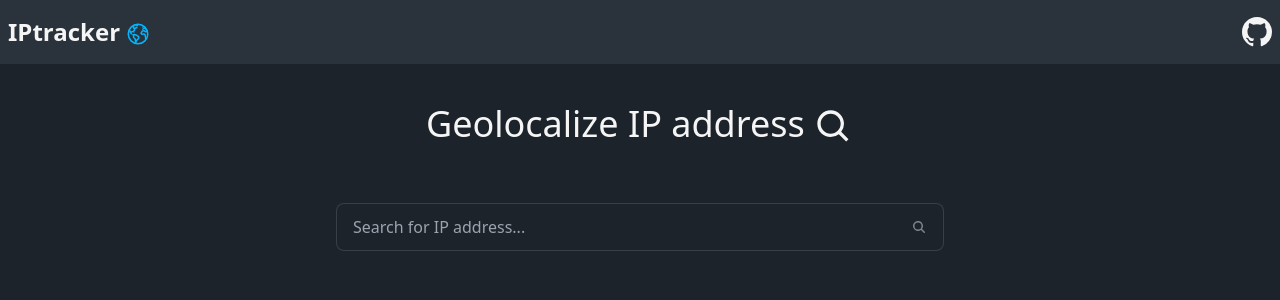
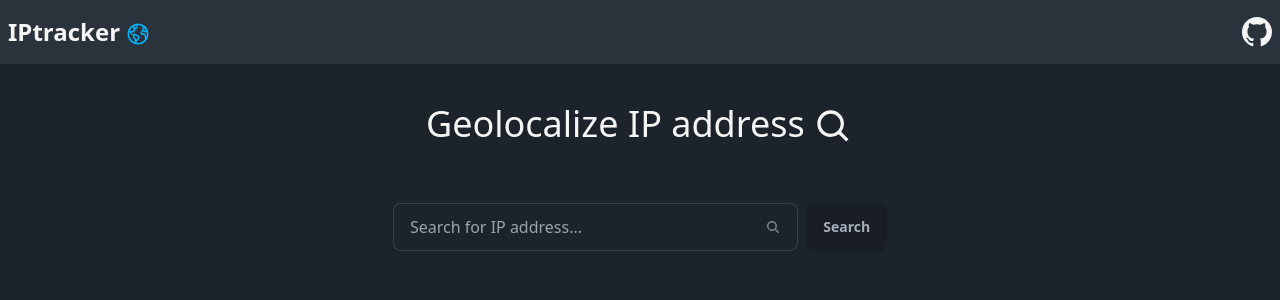
Before and after one commit to branGitfox/IP-Tracker, a React (Vite) app: page / in a window 1280 px wide. Shown: the top 300 px of the page. Built offline with nearby package versions, Linux system fonts and the light colour scheme.

Commit message:
style: fixing input bug

```diff
--- a/src/App.tsx
+++ b/src/App.tsx
@@ -22,9 +22,9 @@ function App() {
 <div className="mt-10 mx-auto">
     <h1 className="text-4xl text-center text-neutral-100 font-md">Geolocalize IP address <BiSearch className="inline " size={40}/></h1>
 </div>
-    <div className="lg:w-1/2 w-full mt-10 mx-auto p-4">
-    <label className="input input-bordered   flex items-center gap-2">
-  <input type="text" className="grow" placeholder="Search for IP address..." />
+    <div className="lg:w-1/2 w-full mt-10 mx-auto p-4 flex justify-center gap-2">
+    <label className="input input-bordered   flex items-center gap-2 w-2/3">
+  <input type="text" className="grow " placeholder="Search for IP address..." />
   <svg
     xmlns="http://www.w3.org/2000/svg"
     viewBox="0 0 16 16"
@@ -36,6 +36,7 @@ function App() {
       clipRule="evenodd" />
   </svg>
 </label>
+<button className="btn btn-neutral-200 ">Search</button>
 
     </div>
     </>
```
